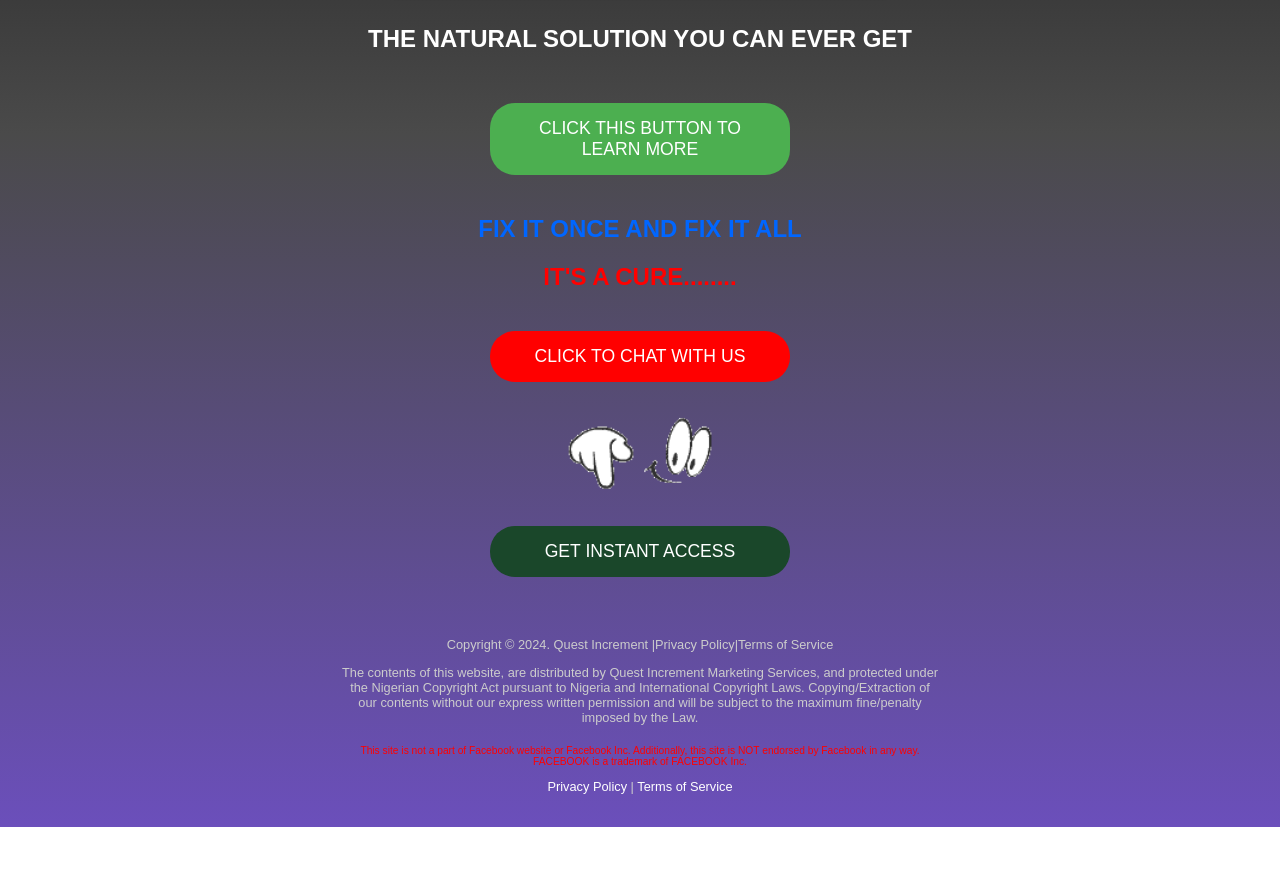
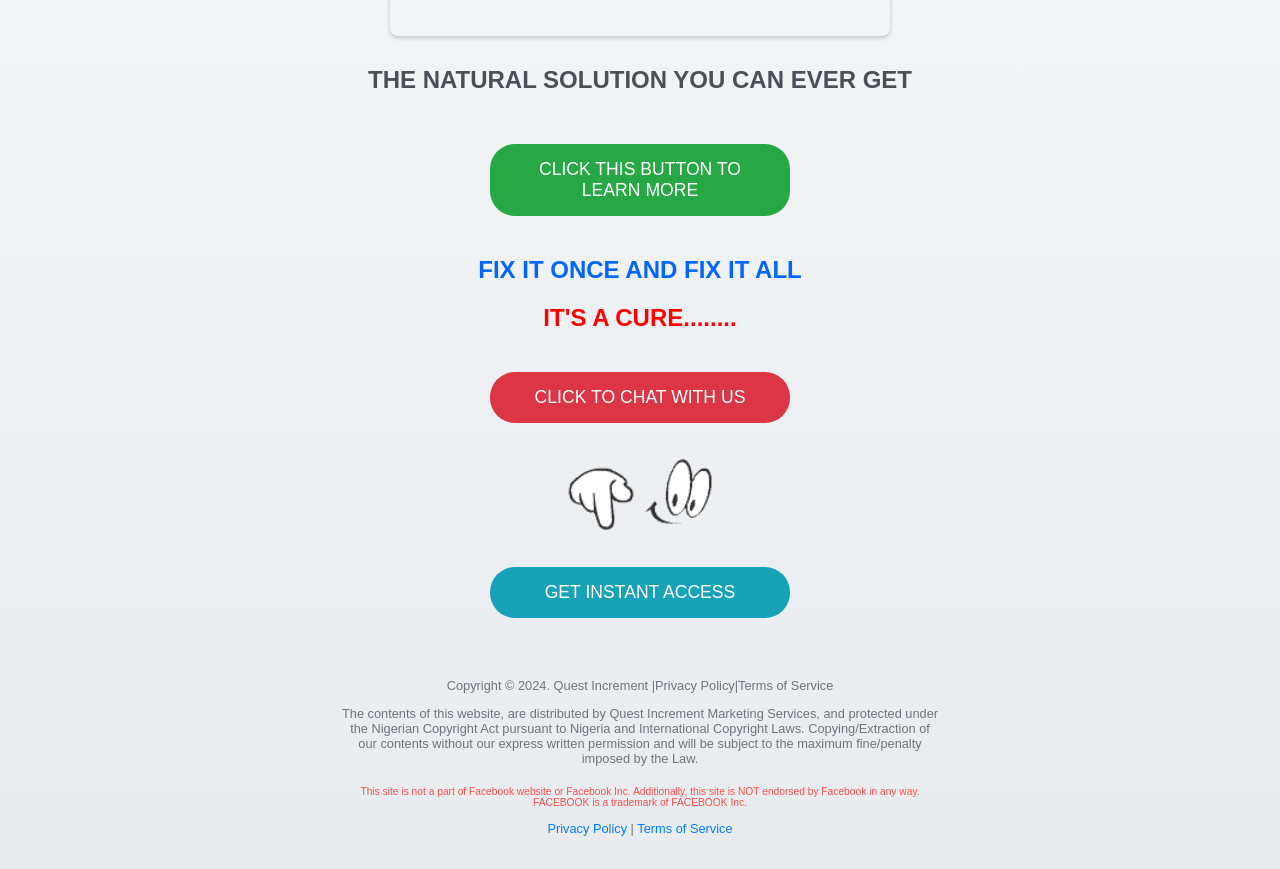
Before and after one commit to Miide25/Herbicure, a plain HTML site: page index.html in a window 1280 px wide. Shown: the part 560-1429 px from the top of the page. Before the commit the page ends 1387 px from the top, so only its background shows below. Drawn offline with Linux system fonts and the light colour scheme.

Commit message:
Update index.html

```diff
--- a/index.html
+++ b/index.html
@@ -1,17 +1,19 @@
 <!DOCTYPE html>
 <html lang="en">
 <head>
-      <link rel="icon" type="image/png" href="b5983272-e820-4378-9b62-5f6f50c4aabf.webp"  sizes="16x16">
+    <link rel="icon" type="image/png" href="b5983272-e820-4378-9b62-5f6f50c4aabf.webp"  sizes="16x16">
     <meta charset="UTF-8">
     <meta name="viewport" content="width=device-width, initial-scale=1.0">
     <title>Herbicure</title>
     <style>
-        body {
+
+
+     body {
             margin: 0;
             padding: 0;
             font-family: Arial, sans-serif;
-            background: linear-gradient(to bottom, #000000, #4a4a4a, #6b4fbb);
-            color: white;
+           background: linear-gradient(to bottom, #f8f9fa, #e9ecef);
+    color: #343a40;
             text-align: center;
             min-height: 100vh;
         }
@@ -23,7 +25,7 @@
         }
 
         .header {
-            color: #5fccff;
+            color: #007bff;
             font-size: 2em;
             margin-bottom: 20px;
             line-height: 1.3;
@@ -42,11 +44,13 @@
             font-size: 1.5em;
             margin: 30px 0;
             font-weight: bold;
+            color: #495057;
+
         }
 
         .learn-more-btn {
-            background-color: #4CAF50;
-            color: white;
+            background-color: #28a745;
+    color: #ffffff;
             padding: 15px 30px;
             border: none;
             border-radius: 25px;
@@ -63,8 +67,8 @@
         }
 
         .chat-btn {
-            background-color: #ff0000;
-            color: white;
+            background-color: #dc3545;
+    color: #ffffff;
             padding: 15px 30px;
             border: none;
             border-radius: 25px;
@@ -81,8 +85,8 @@
         }
 
         .access-btn {
-            background-color: #1a472a;
-            color: white;
+            background-color: #17a2b8;
+    color: #ffffff;
             padding: 15px 30px;
             border: none;
             border-radius: 25px;
@@ -115,11 +119,11 @@
         .footer {
             margin-top: 40px;
             font-size: 0.8em;
-            color: #cccccc;
+            color: #6c757d;
         }
 
         .footer a {
-            color: #ffffff;
+            color: #007bff;
             text-decoration: none;
         }
 
@@ -128,7 +132,7 @@
         }
 
         .disclaimer {
-            color: #ff0000;
+    color: #ff4d4d;
             font-size: 0.8em;
             margin-top: 20px;
         }
@@ -146,7 +150,7 @@
         <h1 class="header">Bye Bye To 30seconds Palava with Madam... For Men Over 40</h1>
 
         <!-- Replace with actual testimonial images -->
-        <img src="life.jpg" alt="First testimonial" class="testimonial-img">
+        <img src="6538374d24e22_image11H.png" alt="First testimonial" class="testimonial-img">
 
         <div class="main-title">THE NATURAL SOLUTION YOU CAN EVER GET</div>
 
```
